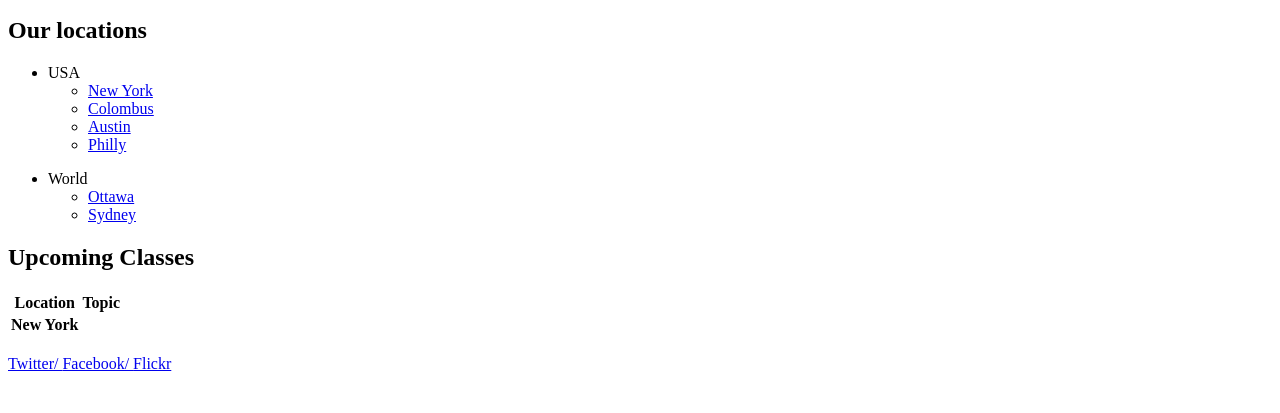
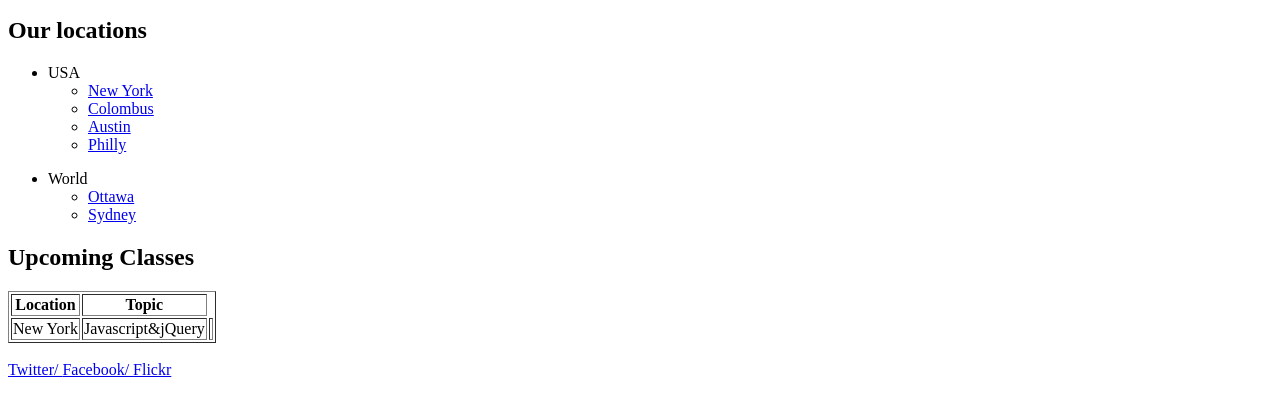
Before and after one commit to Erin-dev/gettingstartedHTML, a plain HTML site: page webpage.html in a window 1280 px wide. Shown: the part 231-644 px from the top of the page. Drawn offline with Linux system fonts and the light colour scheme.

Commit message:
add 1 file

```diff
--- a/webpage.html
+++ b/webpage.html
@@ -23,13 +23,14 @@
 </ul>
 </ul>
 <h2> Upcoming Classes </h2>
-<table>
+<table border= "1">
 <tr>
     <th> Location </th>
     <th> Topic </th>
 </tr>
 <tr>
-<th> New York </th>
+<td> New York </td>
+<td>Javascript&jQuery<td>
 </tr>
 
     </table> <br>
```
